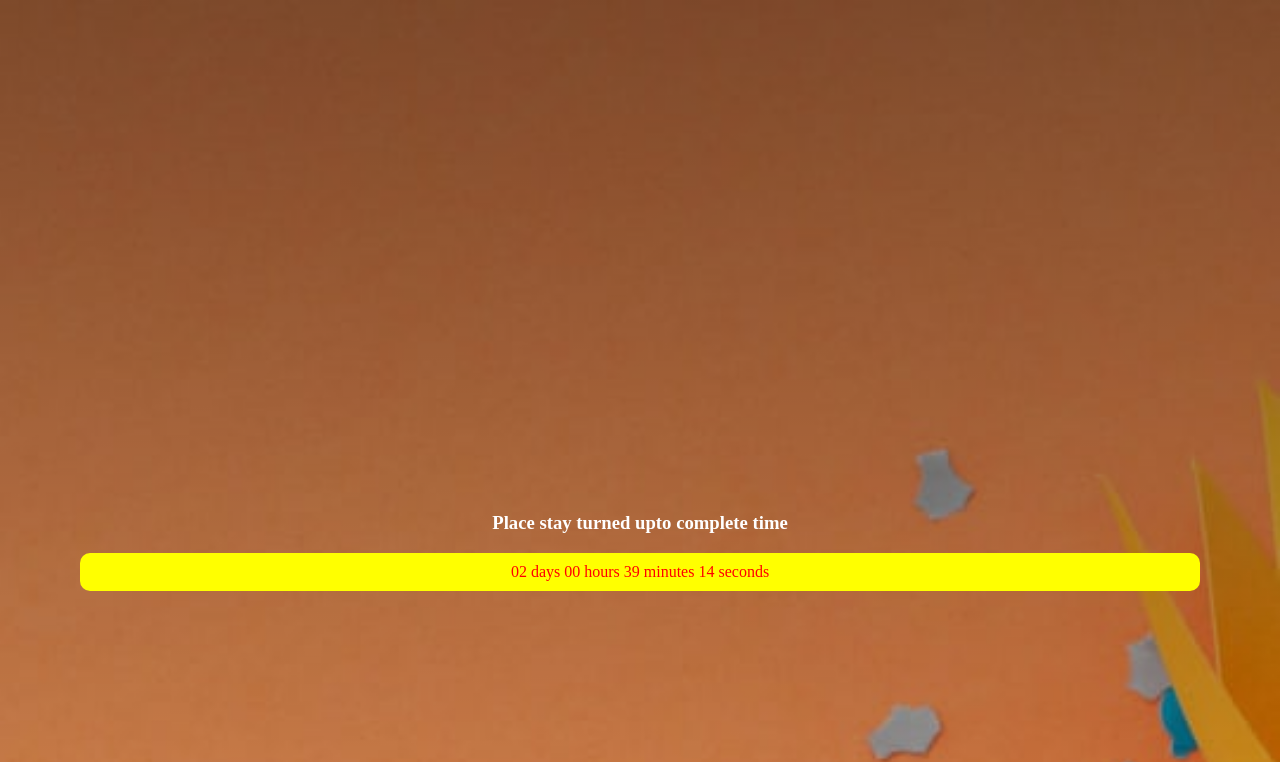
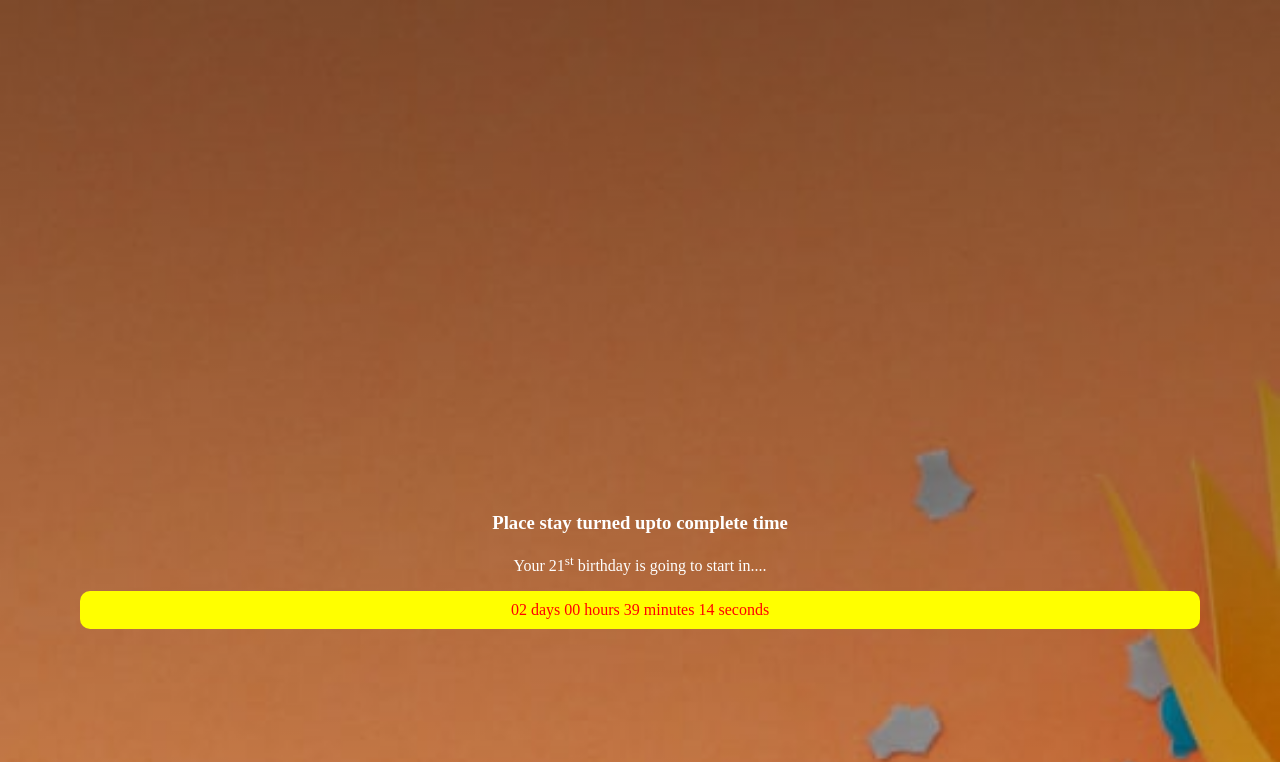
Before and after one commit to sagar-psycho/mummybirthday.github.io, a plain HTML site: page index.html in a window 1280 px wide. Shown: the top 762 px of the page. Drawn offline with Linux system fonts and the light colour scheme.

Commit message:
Update index.html

```diff
--- a/index.html
+++ b/index.html
@@ -51,6 +51,7 @@ audio::-webkit-media-controls-time-remaining-display{
 <body>
     <div class="countdown-container">
         <h3>Place stay turned upto complete time</h3>
+        <p>Your 21<sup>st</sup> birthday is going to start in....</p>
         <div class="countdown" id="countdown">
             <span id="days"></span> days
             <span id="hours"></span> hours
```
